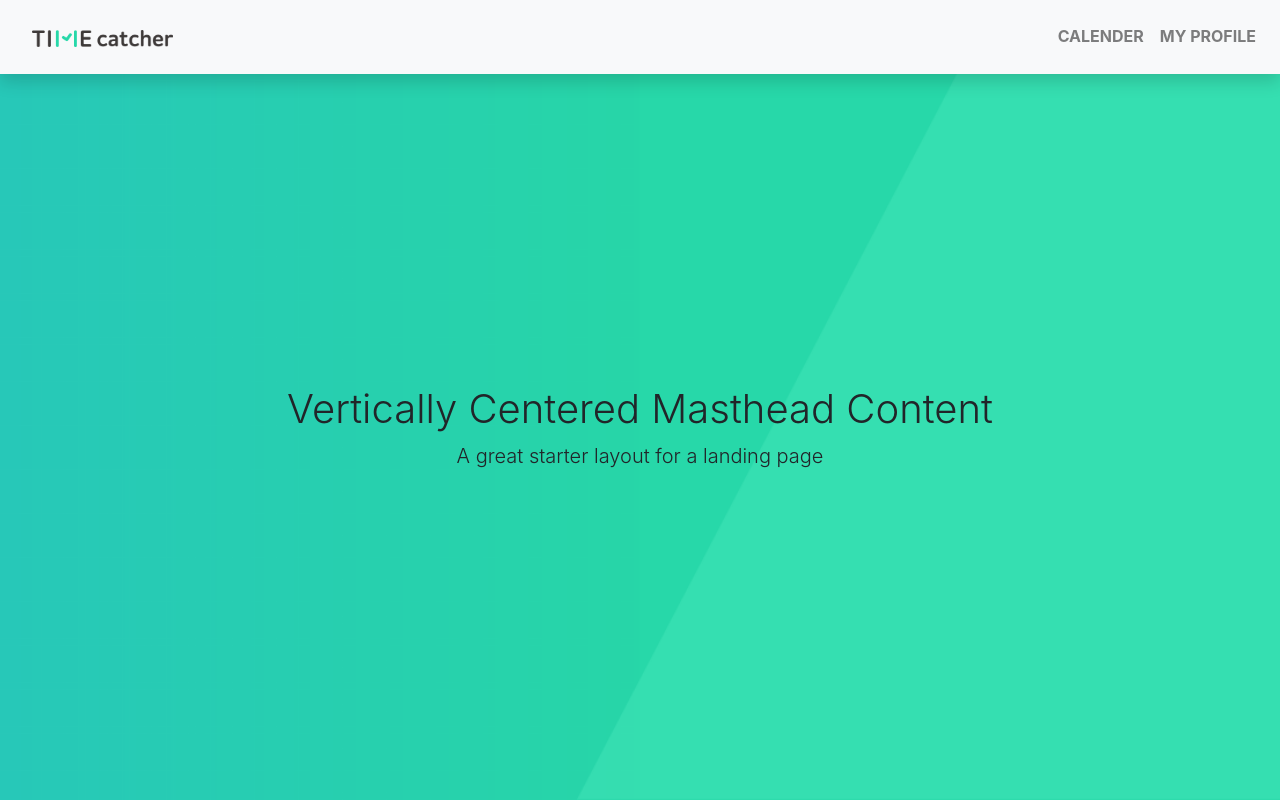
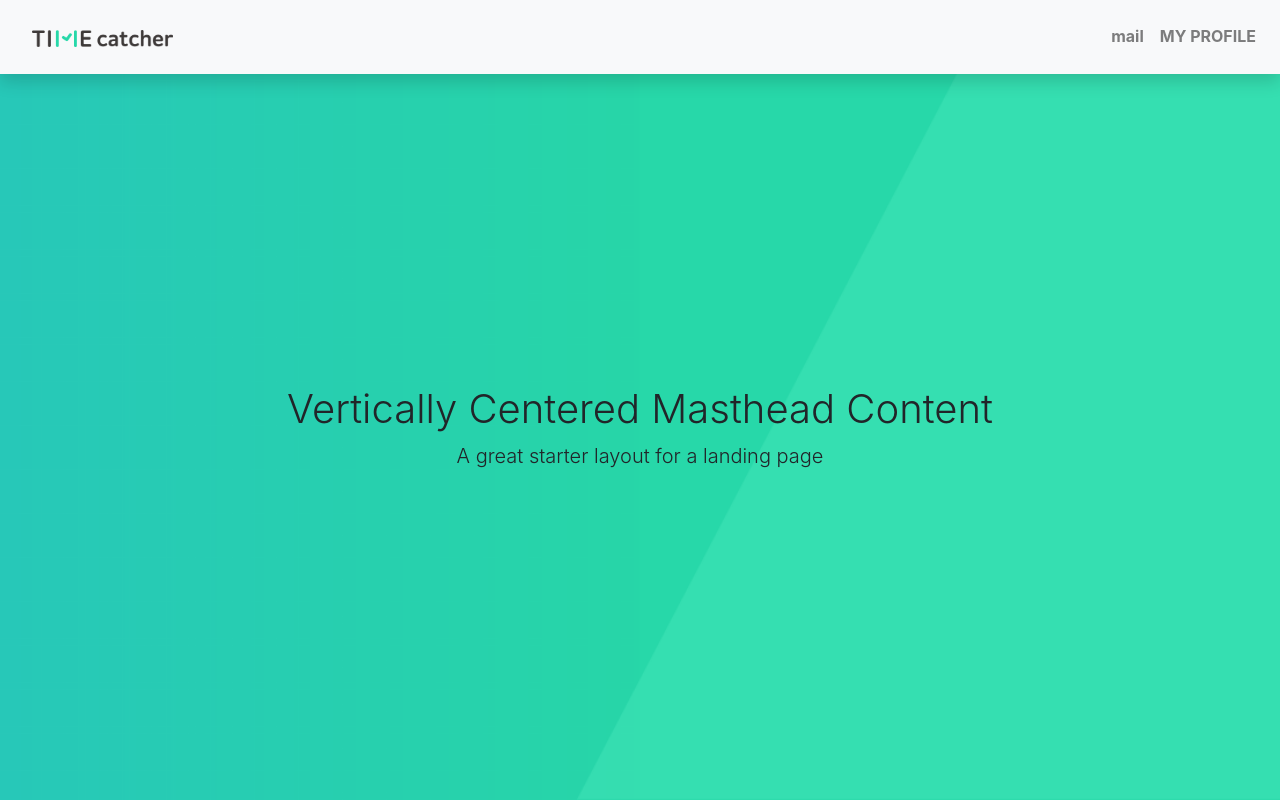
Before and after one commit to integerJI/TIME_catcher_dev, a Django app: page /app/subpage/ in a window 1280 px wide. Run offline with Django 3.2, Linux system fonts and the light colour scheme; some libraries are stand-ins or nearby versions.

Commit message:
mail 보내기 준비

```diff
--- a/app/templates/index.html
+++ b/app/templates/index.html
@@ -47,7 +47,7 @@
     <div class="collapse navbar-collapse" id="navbarResponsive">
       <ul class="navbar-nav ml-auto">
         <li class="nav-item">
-          <a class="nav-link font-weight-bold" href="#">CALENDER</a>
+          <a class="nav-link font-weight-bold" href="{% url 'mail' %}">mail</a>
         </li>
         <li class="nav-item">
           <a class="nav-link font-weight-bold" href="#">MY PROFILE</a>
--- a/app/templates/subpage.html
+++ b/app/templates/subpage.html
@@ -41,7 +41,7 @@
     <div class="collapse navbar-collapse" id="navbarResponsive">
       <ul class="navbar-nav ml-auto">
         <li class="nav-item">
-          <a class="nav-link font-weight-bold" href="#">CALENDER</a>
+          <a class="nav-link font-weight-bold" href="{% url 'mail' %}">mail</a>
         </li>
         <li class="nav-item">
           <a class="nav-link font-weight-bold" href="#">MY PROFILE</a>
--- a/app/urls.py
+++ b/app/urls.py
@@ -4,4 +4,5 @@ from . import views
 urlpatterns = [
     path('index/', views.index, name='index'),
     path('subpage/', views.subpage, name='subpage'),
+    path('mail/', views.mail, name='mail'),
 ]
--- a/app/views.py
+++ b/app/views.py
@@ -16,3 +16,6 @@ def index(request):
 
 def subpage(request):
     return render(request, 'subpage.html')
+
+def mail(request):
+    return render(request, 'mail.html')
```
Also changed, not shown: app/templates/mail.html (added).
